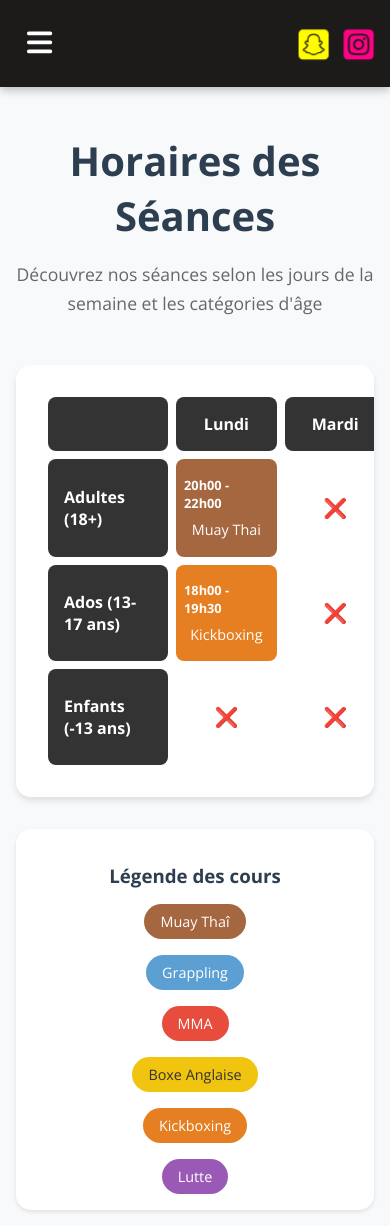
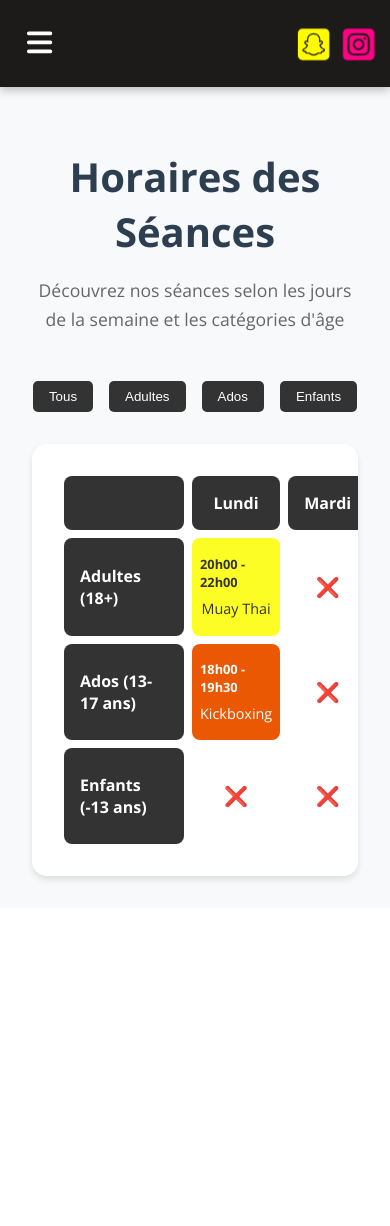
Before and after one commit to YHA76/my-mma-club-frontend, a React (Create React App) app: page /seances in a window 390 px wide. After the commit the page ends 908 px from the top, so only its background shows below. Built offline with nearby package versions, Linux system fonts and the light colour scheme.

Commit message:
update navbar

```diff
--- a/src/styles/seances.css
+++ b/src/styles/seances.css
@@ -93,32 +93,32 @@
 
 /* Styles pour les diffÃ©rents types de cours */
 .muay-thai {
-  background-color: #a5673f; /* Brun chaud */
-  color: white;
+  background-color: #fdfd26;
+  color: #333;
 }
 
 .grappling {
-  background-color: #5ca0d3; /* Bleu adouci */
+  background-color: #BA55D3;
   color: white;
 }
 
 .mma {
-  background-color: #e74c3c; /* Rouge vif */
+  background-color: #E11019;
   color: white;
 }
 
 .boxing {
-  background-color: #f1c40f; /* Jaune doux */
-  color: #333;
+  background-color: #00BFFF;
+  color: white;
 }
 
 .kickboxing {
-  background-color: #e67e22; /* Orange intense */
+  background-color: #eb5803;
   color: white;
 }
 
 .wrestling {
-  background-color: #9b59b6; /* Violet doux */
+  background-color: #9b59b6;
   color: white;
 }
 
@@ -149,6 +149,32 @@
   font-size: 0.9rem;
 }
 
+.seances-filter-buttons {
+  display: flex;
+  justify-content: center;
+  gap: 1rem;
+  margin-bottom: 2rem;
+}
+
+.seances-filter-buttons button {
+  padding: 0.5rem 1rem;
+  background-color: #333;
+  color: white;
+  border: none;
+  border-radius: 5px;
+  cursor: pointer;
+  transition: background-color 0.3s ease;
+}
+
+.seances-filter-buttons button:hover {
+  background-color: #555;
+}
+
+.seances-filter-buttons button:focus {
+  outline: none;
+  background-color: #FFA500;
+}
+
 @media (max-width: 1024px) {
   .seances-schedule-grid {
     grid-template-columns: 120px repeat(7, 1fr);
@@ -162,20 +188,17 @@
 }
 
 @media (max-width: 768px) {
-  .seances-page {
-    padding: 1rem;
+  .seances-schedule-container {
+      overflow-x: scroll;
+      -webkit-overflow-scrolling: touch; /* Smooth scrolling pour iOS */
   }
 
-  .seances-schedule-container {
-    overflow-x: auto;
+  .seances-schedule-container::-webkit-scrollbar {
+      height: 8px; /* Ajustez la hauteur de la barre de défilement */
   }
 
-  .seances-schedule-grid {
-    min-width: 900px;
-  }
-
-  .seances-legend-items {
-    flex-direction: column;
-    align-items: center;
+  .seances-schedule-container::-webkit-scrollbar-thumb {
+      background-color: #999;
+      border-radius: 4px;
   }
 }
--- a/src/views/Seances.js
+++ b/src/views/Seances.js
@@ -1,10 +1,16 @@
-import React from 'react';
+import React, { useState } from 'react';
 import Navbar from '../components/NavBar';
 import Schedule from '../components/Schedule.tsx';
 import "../styles/styles.css";
 import "../styles/seances.css";
 
 function Seances() {
+  const [filter, setFilter] = useState("all"); // État pour le filtre d'âge
+
+  const handleFilterChange = (ageGroup) => {
+    setFilter(ageGroup); // Mettre à jour l'état en fonction du filtre sélectionné
+  };
+
   return (
     <div>
       <Navbar />
@@ -16,6 +22,15 @@ function Seances() {
           </p>
         </div>
 
+        {/* Boutons de filtrage */}
+        <div className="seances-filter-buttons">
+          <button onClick={() => handleFilterChange("all")}>Tous</button>
+          <button onClick={() => handleFilterChange("adults")}>Adultes</button>
+          <button onClick={() => handleFilterChange("teens")}>Ados</button>
+          <button onClick={() => handleFilterChange("children")}>Enfants</button>
+        </div>
+
+        {/* Contenu du planning filtré */}
         <div className="seances-schedule-container">
           <div className="seances-schedule-grid">
             <div className="seances-time-header"></div>
@@ -23,6 +38,9 @@ function Seances() {
               <div key={day} className="seances-day-header">{day}</div>
             ))}
 
+            {/* Filtrage en fonction de l'âge */}
+            {filter === "adults" || filter === "all" ? (
+              <>
                 <div className="seances-age-group">Adultes (18+)</div>
                 <Schedule time="20h00 - 22h00" activity="Muay Thai" type="muay-thai" />
                 <Schedule />
@@ -31,7 +49,11 @@ function Seances() {
                 <Schedule time="20h00 - 22h15" activity="MMA" type="mma" />
                 <Schedule time="15h00 - 16h30" activity="Boxe Anglaise" type="boxing" />
                 <Schedule />
+              </>
+            ) : null}
 
+            {filter === "teens" || filter === "all" ? (
+              <>
                 <div className="seances-age-group">Ados (13-17 ans)</div>
                 <Schedule time="18h00 - 19h30" activity="Kickboxing" type="kickboxing" />
                 <Schedule />
@@ -40,7 +62,11 @@ function Seances() {
                 <Schedule time="18h00 - 19h30" activity="Lutte" type="wrestling" />
                 <Schedule />
                 <Schedule />
+              </>
+            ) : null}
 
+            {filter === "children" || filter === "all" ? (
+              <>
                 <div className="seances-age-group">Enfants (-13 ans)</div>
                 <Schedule />
                 <Schedule />
@@ -49,18 +75,8 @@ function Seances() {
                 <Schedule />
                 <Schedule />
                 <Schedule time="11h00 - 12h15" activity="MMA" type="mma" />
-          </div>
-        </div>
-
-        <div className="seances-legend">
-          <h3>Légende des cours</h3>
-          <div className="seances-legend-items">
-            <div className="seances-legend-item muay-thai">Muay Thaî</div>
-            <div className="seances-legend-item grappling">Grappling</div>
-            <div className="seances-legend-item mma">MMA</div>
-            <div className="seances-legend-item boxing">Boxe Anglaise</div>
-            <div className="seances-legend-item kickboxing">Kickboxing</div>
-            <div className="seances-legend-item wrestling">Lutte</div>
+              </>
+            ) : null}
           </div>
         </div>
       </div>
```
Lines whose indentation alone changed are shown as unchanged.
